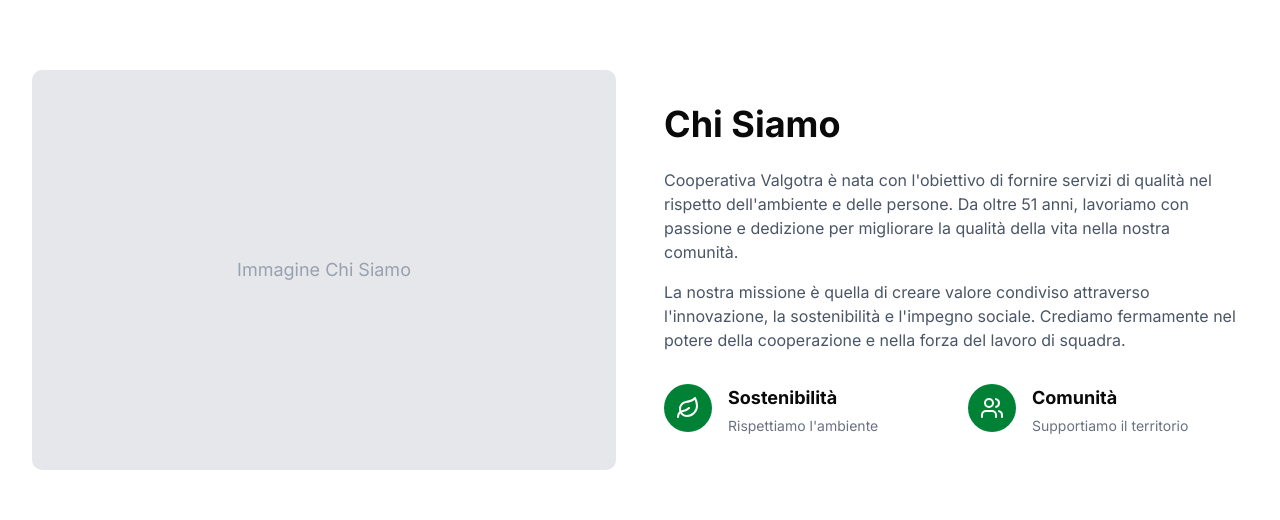
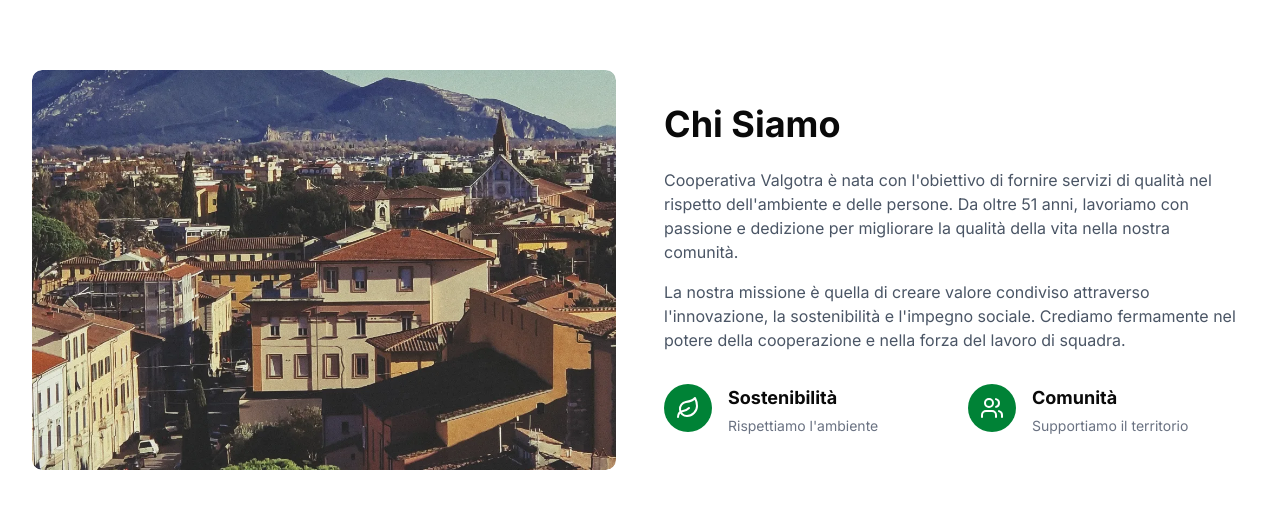
Before and after one commit to Lynx0-0/cooperativa-valgotra-new, a Next.js app: page / in a window 1280 px wide. Shown: the part 576-1096 px from the top of the page. Built offline with nearby package versions, Linux system fonts and the light colour scheme; no server answers; the database is empty.

Commit message:
ora l'abaut ha anteprima

```diff
--- a/src/components/sections/about.tsx
+++ b/src/components/sections/about.tsx
@@ -1,4 +1,4 @@
-//import Image from "next/image"
+import Image from "next/image"
 import { Leaf, Users } from "lucide-react"
 
 export default function About() {
@@ -6,11 +6,32 @@ export default function About() {
     <section className="py-16 md:py-24">
       <div className="container">
         <div className="grid md:grid-cols-2 gap-12 items-center">
-          <div className="relative h-[400px] rounded-lg overflow-hidden">
-            {/* Sostituire con immagine reale */}
-            <div className="absolute inset-0 bg-gray-200 flex items-center justify-center">
-              <span className="text-gray-400 text-lg">Immagine Chi Siamo</span>
-            </div>
+          <div className="relative w-full h-[400px] rounded-lg overflow-hidden">
+            {/* Metodo 1: Usando il componente Image con width e height fissi */}
+            <Image
+              src="/images/chi-siamo.jpg"
+              alt="Chi Siamo - Cooperativa Valgotra"
+              className="object-cover rounded-lg"
+              width={400}
+              height={400}
+              style={{
+                width: '100%',
+                height: '100%',
+                objectFit: 'cover'
+              }}
+              priority
+            />
+
+            {/* Metodo 2: Usando fill (alternativa)
+            <Image
+              src="/images/chi-siamo.jpg"
+              alt="Chi Siamo - Cooperativa Valgotra"
+              className="object-cover"
+              fill
+              sizes="(max-width: 768px) 100vw, 50vw"
+              priority
+            />
+            */}
           </div>
 
           <div>
```
